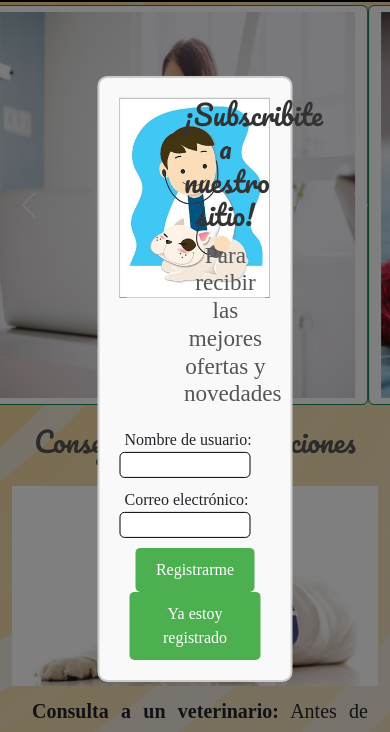
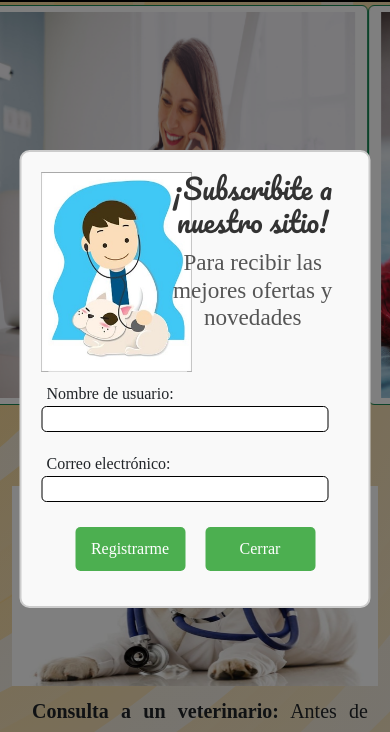
Before and after one commit to aguveuillemenot/vetOnly, a plain HTML site: page index.html in a window 390 px wide. Shown: the part 93-825 px from the top of the page. Drawn offline with nearby package versions, Linux system fonts and the light colour scheme.

Commit message:
modifique popup formulario responsive para mobile, reemplace localStorage por sessionStorage

```diff
--- a/index.js
+++ b/index.js
@@ -1,10 +1,10 @@
 document.addEventListener("DOMContentLoaded", function() {
 
-    const primeraCarga = localStorage.getItem("popup")
+    const primeraCarga = sessionStorage.getItem("popup")
 
     if(primeraCarga != "true"){
         formularioDeInicio();
-        localStorage.setItem("popup", true)
+        sessionStorage.setItem("popup", true)
     }
 });
 
@@ -46,7 +46,7 @@ function formularioDeInicio(){
     <input type="email" id="email" required>
     <div class="botones">
         <button type="submit">Registrarme</button>
-        <button type="button" onclick="cerrarFormulario()">Ya estoy registrado</button>
+        <button type="button" onclick="cerrarFormulario()">Cerrar</button>
     </div>
 </form>
 `
--- a/style.css
+++ b/style.css
@@ -27,6 +27,7 @@
 
 /* Estilos para el formulario de registro */
 .formulario-registro {
+  width: 90%;
   max-width: 500px;
   margin: 50px auto;
   padding: 20px;
@@ -78,11 +79,15 @@
 .formulario-registro .botones {
   text-align: center;
   clear: both;
+  display: flex;
+  justify-content: center;
+  width: 100%;
 }
 
 .formulario-registro button {
-  padding: 10px 20px;
-  margin: 0 10px;
+  width: 110px;
+  padding: 10px 10px;
+  margin: 15px 10px;
   border: none;
   border-radius: 5px;
   cursor: pointer;
@@ -96,7 +101,7 @@
 }
 
 .formulario-registro label{
-  margin: 0 0 0 5px;
+  margin: 10px 0 0 5px;
 }
 /* ----------------------------  /formulario tipo alert ------------------------------------ */
 
```
